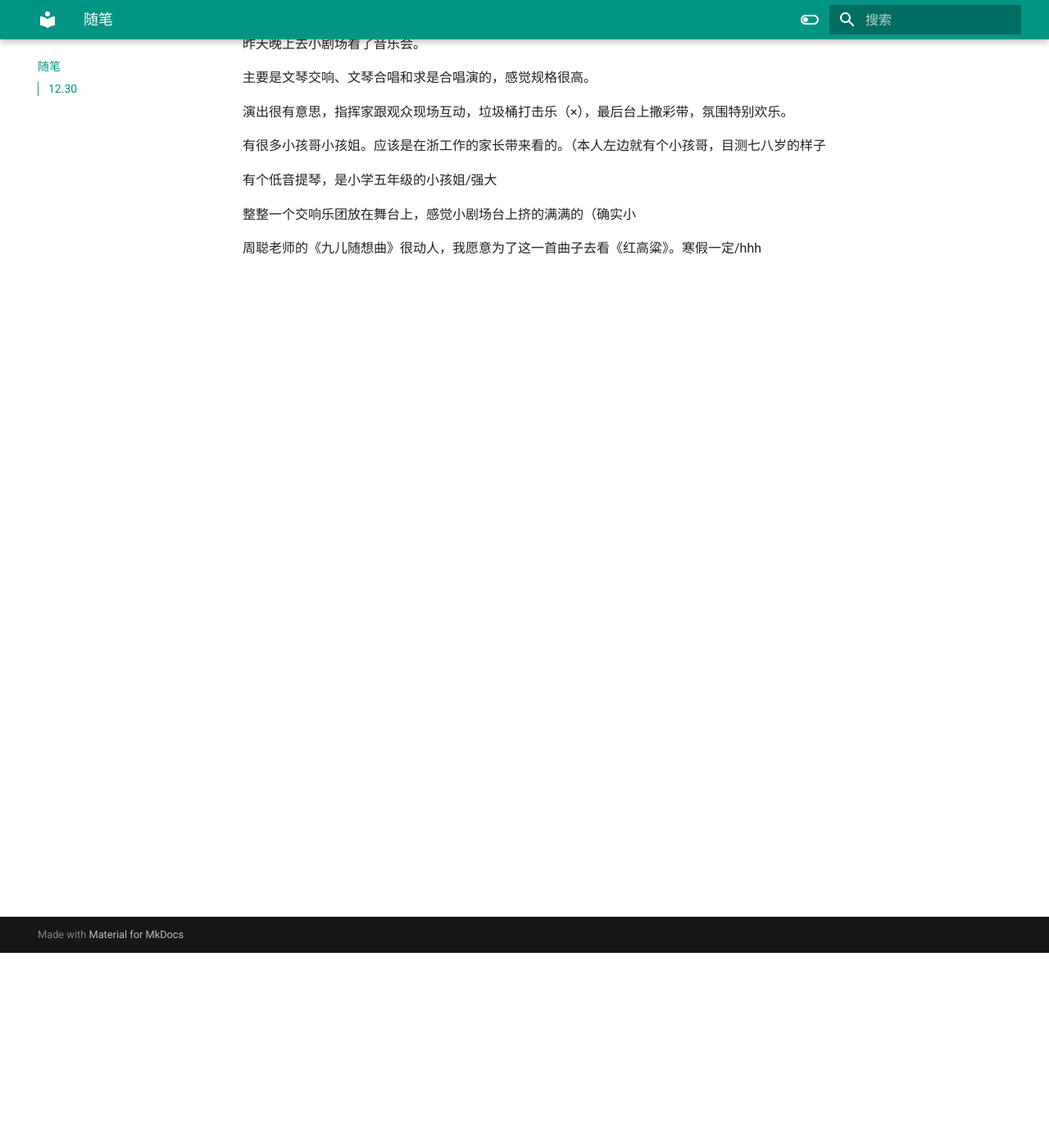
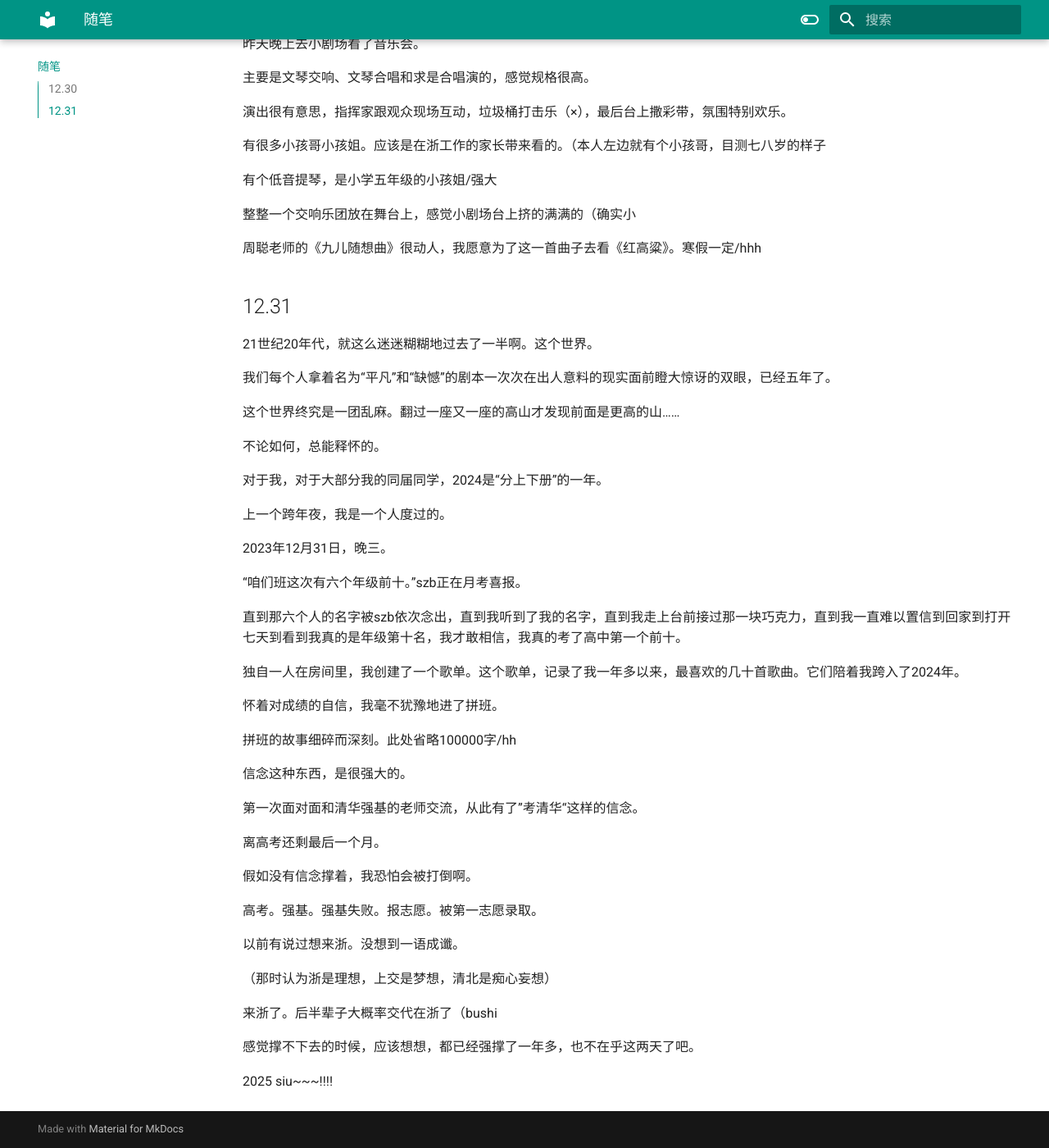
Before and after one commit to Wardqz/Ward, an MkDocs documentation site: the page built from docs/随笔.md, in a window 1280 px wide and 1400 px high, scrolled down 238 px. Shown: the whole window at 82% size. Built offline with MkDocs 1.6.1 and Material for MkDocs 9.7.7, drawn with Linux system fonts in a browser that asks for light colours.

Commit message:
$Adding initial documentation files

```diff
--- a/docs/随笔.md
+++ b/docs/随笔.md
@@ -15,3 +15,49 @@
 整整一个交响乐团放在舞台上，感觉小剧场台上挤的满满的（确实小
 
 周聪老师的《九儿随想曲》很动人，我愿意为了这一首曲子去看《红高粱》。寒假一定/hhh
+
+## 12.31
+
+21世纪20年代，就这么迷迷糊糊地过去了一半啊。这个世界。
+
+我们每个人拿着名为“平凡”和“缺憾”的剧本一次次在出人意料的现实面前瞪大惊讶的双眼，已经五年了。
+
+这个世界终究是一团乱麻。翻过一座又一座的高山才发现前面是更高的山……
+
+不论如何，总能释怀的。
+
+对于我，对于大部分我的同届同学，2024是“分上下册”的一年。
+
+上一个跨年夜，我是一个人度过的。
+
+2023年12月31日，晚三。
+
+“咱们班这次有六个年级前十。”szb正在月考喜报。
+
+直到那六个人的名字被szb依次念出，直到我听到了我的名字，直到我走上台前接过那一块巧克力，直到我一直难以置信到回家到打开七天到看到我真的是年级第十名，我才敢相信，我真的考了高中第一个前十。
+
+独自一人在房间里，我创建了一个歌单。这个歌单，记录了我一年多以来，最喜欢的几十首歌曲。它们陪着我跨入了2024年。
+
+怀着对成绩的自信，我毫不犹豫地进了拼班。
+
+拼班的故事细碎而深刻。此处省略100000字/hh
+
+信念这种东西，是很强大的。
+
+第一次面对面和清华强基的老师交流，从此有了”考清华“这样的信念。
+
+离高考还剩最后一个月。
+
+假如没有信念撑着，我恐怕会被打倒啊。
+
+高考。强基。强基失败。报志愿。被第一志愿录取。
+
+以前有说过想来浙。没想到一语成谶。
+
+（那时认为浙是理想，上交是梦想，清北是痴心妄想）
+
+来浙了。后半辈子大概率交代在浙了（bushi
+
+感觉撑不下去的时候，应该想想，都已经强撑了一年多，也不在乎这两天了吧。
+
+2025 siu~~~!!!!
```
Also changed, not shown: docs/index.md (+2 -0 lines), docs/我.md (+1 -1 lines).
